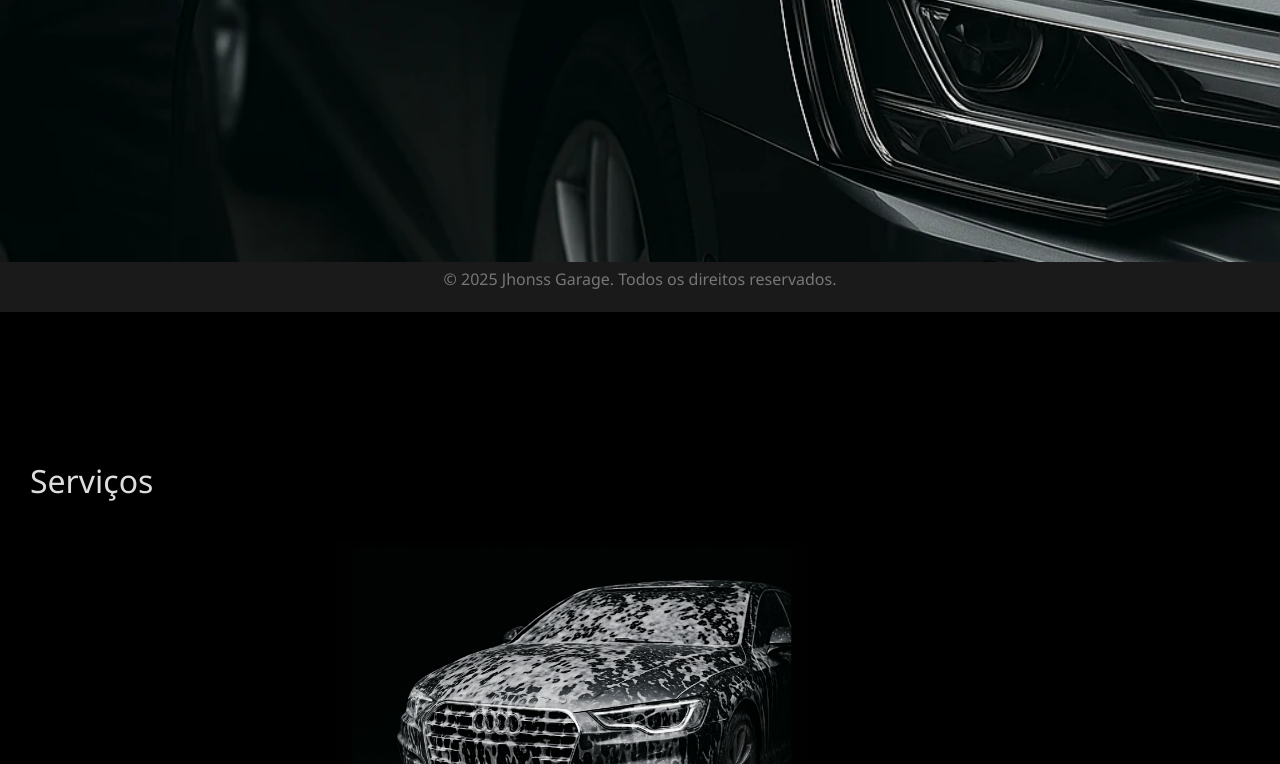
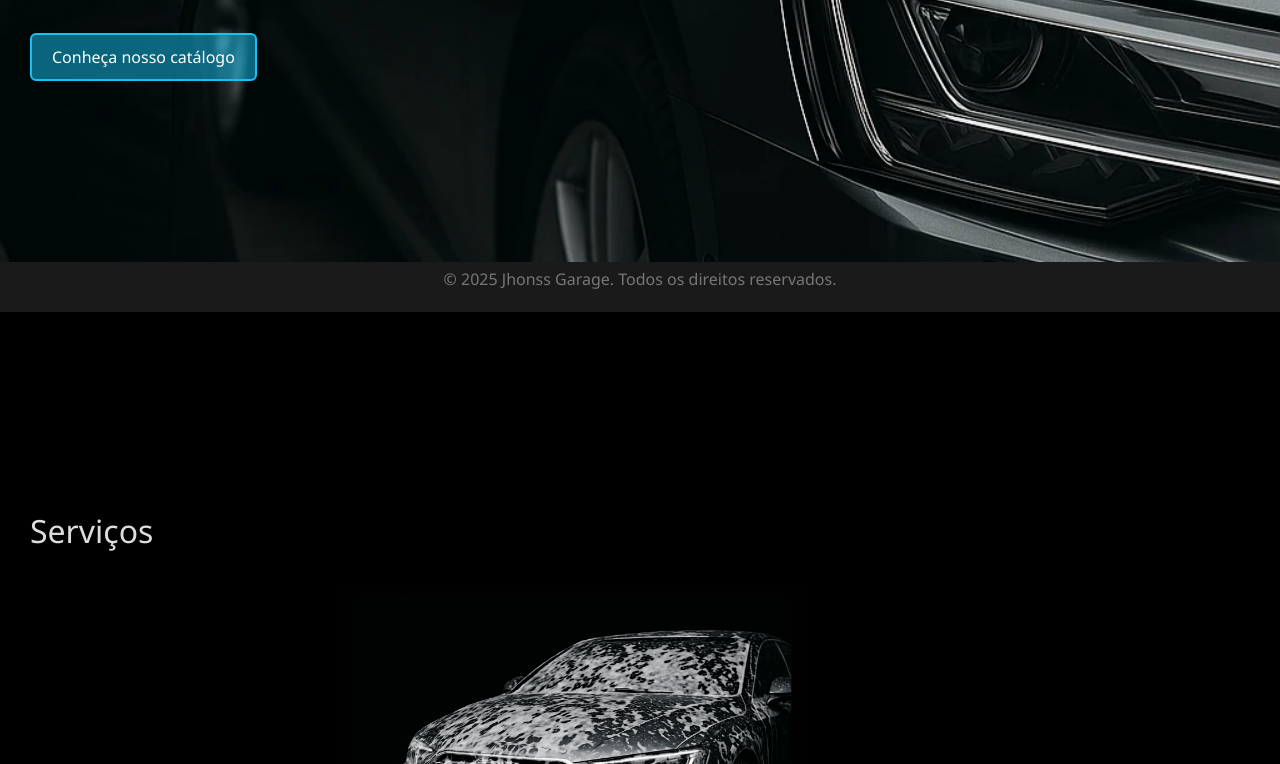
Before and after one commit to JhonssGarage/web, a plain HTML site: page index.html in a window 1280 px wide. Shown: the part 488-1252 px from the top of the page. Drawn offline with nearby package versions, Linux system fonts and the light colour scheme.

Commit message:
fix: Corrige estilos

```diff
--- a/styles.css
+++ b/styles.css
@@ -53,6 +53,7 @@ nav a:hover {
     align-items: center;
     padding: 40px;
     color: white;
+    height: 100vh;
 }
 
 .hero h2 {
@@ -81,9 +82,8 @@ nav a:hover {
 }
 
 .section {
-    padding: 150px 30px 150px 30px;
+    padding: 200px 30px 30px 30px;
     width: 100%;
-    height: 100vh;
 }
 
 .card {
```
Also changed, not shown: catalog.html (+1 -1 lines).
